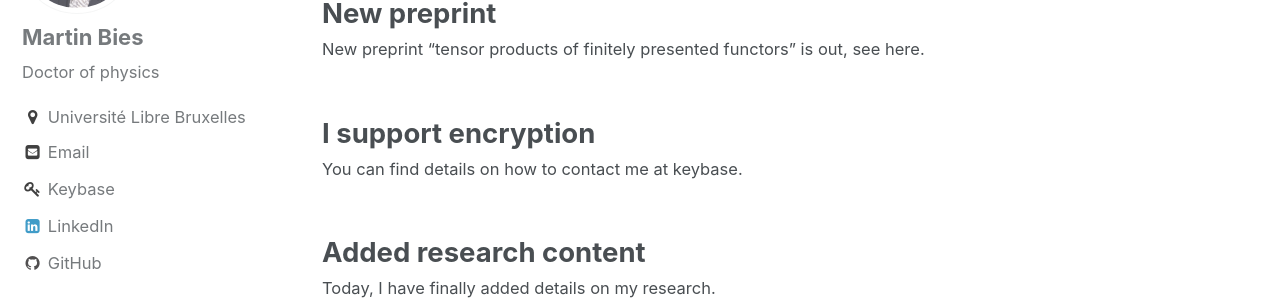
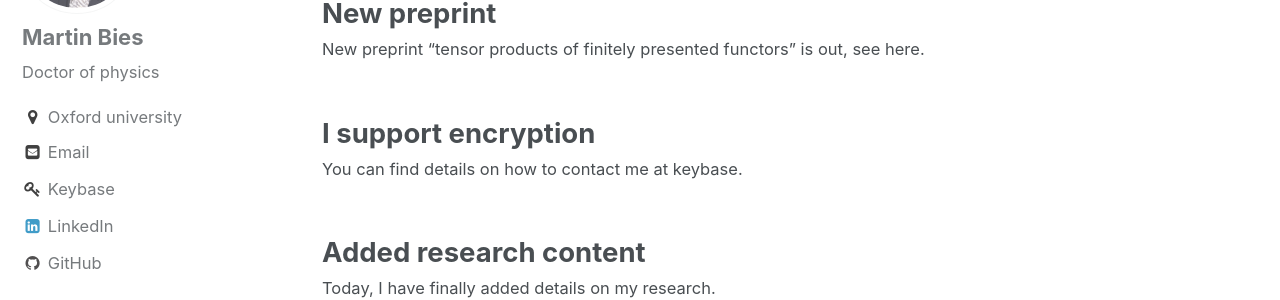
Before and after one commit to MartinBies/MartinBies.github.io, a Jekyll site: the page built from index.html, in a window 1280 px wide. Shown: the part 230-530 px from the top of the page. Built offline with Jekyll 4.4.1, drawn with Linux system fonts in a browser that asks for light colours; the list of posts is cut into pages by our own code.

Commit message:
Update personal details

```diff
--- a/_config.yml
+++ b/_config.yml
@@ -80,8 +80,8 @@ author:
   name             : *name
   avatar           : "/picture.jpg"
   bio              : "Doctor of physics"
-  location         : "Université Libre Bruxelles"
-  email            : "Martin.Bies@ulb.ac.be"
+  location         : "Oxford university"
+  email            : "bies@maths.ox.ac.uk"
   uri              :
   bitbucket        :
   codepen          :
```
